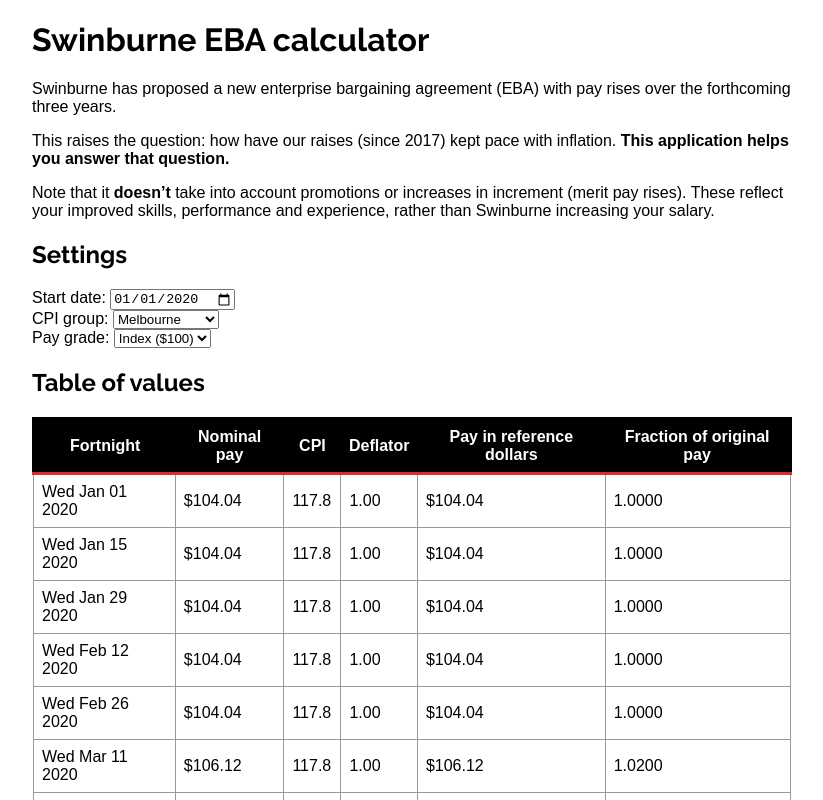
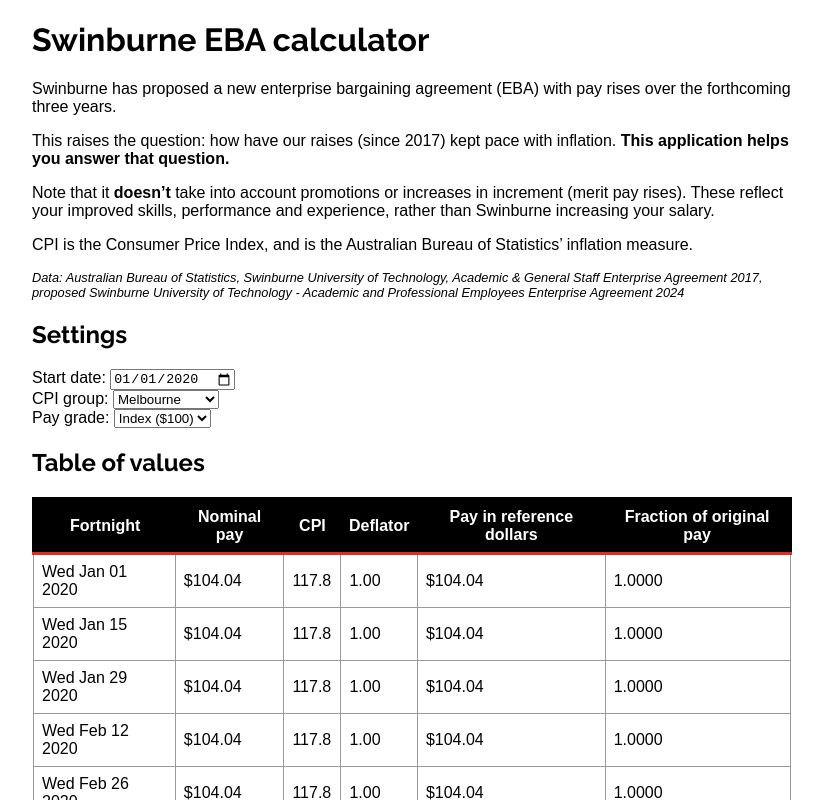
Before and after one commit to pwc/swinburne-eba-calculator, a React (Create React App) app in the folder swinburne-eba-calculator/: page / in a window 1280 px wide. Shown: the top 800 px of the page, without its empty margins (228-1051 px from the left). Built offline with nearby package versions, Linux system fonts and the light colour scheme.

Commit message:
Add attribution

```diff
--- a/swinburne-eba-calculator/src/App.css
+++ b/swinburne-eba-calculator/src/App.css
@@ -27,3 +27,7 @@
 table tbody td {
 	border: 1px solid #999999;
 }
+.attribution {
+	font-size: 80%;
+	font-style: italic;
+}
--- a/swinburne-eba-calculator/src/App.tsx
+++ b/swinburne-eba-calculator/src/App.tsx
@@ -428,6 +428,13 @@
 		<p>Swinburne has proposed a new enterprise bargaining agreement (EBA) with pay rises over the forthcoming three years.</p>
 		<p>This raises the question: how have our raises (since 2017) kept pace with inflation. <b>This application helps you answer that question.</b></p>
 		<p>Note that it <b>doesn’t</b> take into account promotions or increases in increment (merit pay rises). These reflect your improved skills, performance and experience, rather than Swinburne increasing your salary.</p>
+		<p>CPI is the Consumer Price Index, and is the Australian Bureau of Statistics’ inflation measure.</p>
+		<p className="attribution">Data: Australian Bureau of Statistics, Swinburne University of Technology,
+Academic &amp; General Staff Enterprise
+Agreement 2017, proposed Swinburne University of Technology -
+Academic and Professional Employees
+Enterprise Agreement
+2024</p>
 		<h2>Settings</h2>
 		<label>Start date: <input type="date" value={startDate} onChange={(e) => setStartDate(e.target.value)} /></label>
 		<label>CPI group: <select value={cpiSeries} onChange={(e) => setCpiSeries(e.target.value)}>
```
